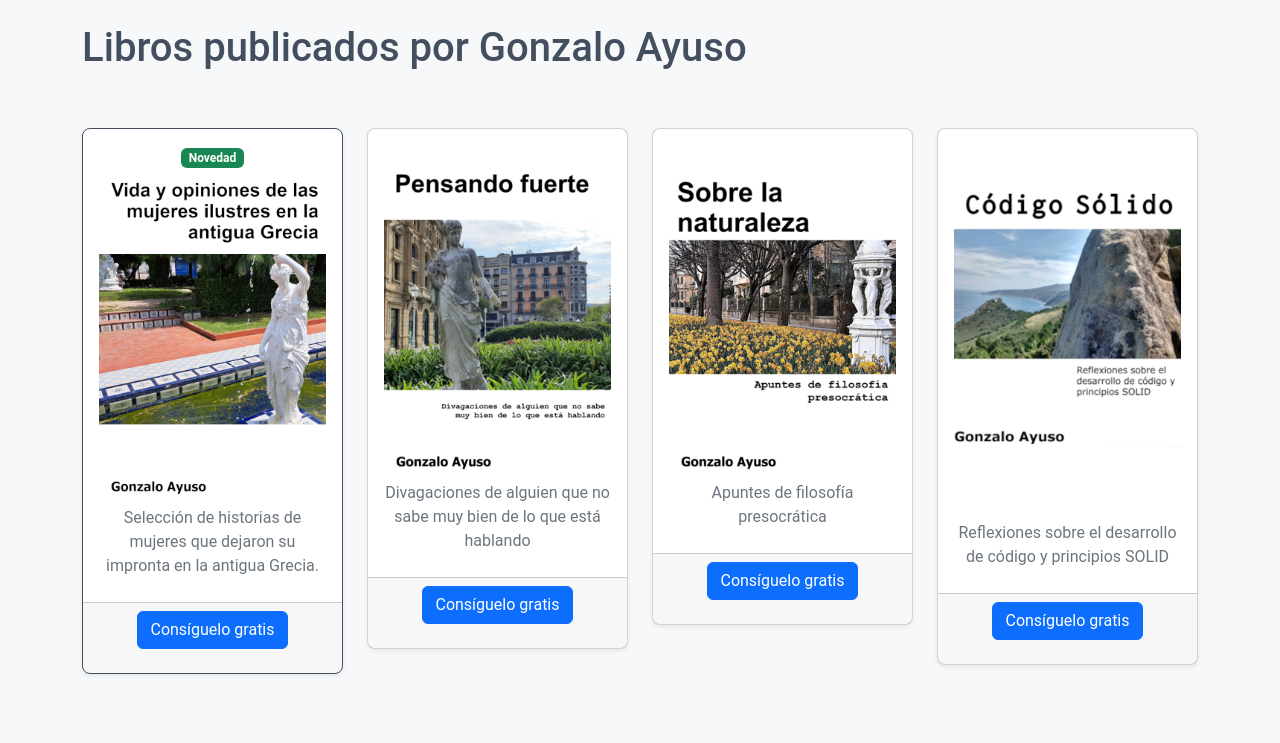
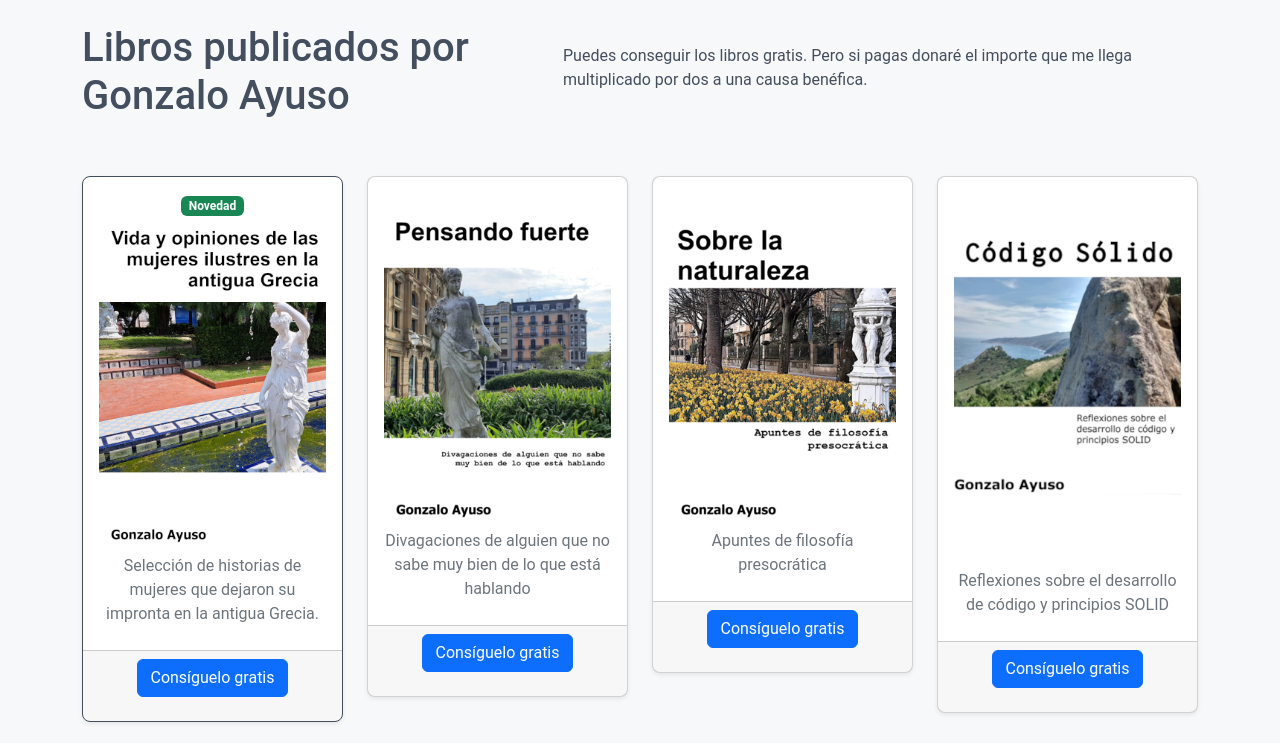
Before and after one commit to gonzalo123/libros, a plain HTML site: page index.html in a window 1280 px wide. Shown: the top 743 px of the page. Drawn offline with nearby package versions, Linux system fonts and the light colour scheme.

Commit message:
Update index.html

```diff
--- a/index.html
+++ b/index.html
@@ -33,6 +33,7 @@
     <header>
         <div class="d-flex flex-column flex-md-row align-items-center pb-4 mb-4">
             <h1>Libros publicados por Gonzalo Ayuso</h1>
+            <p>Puedes conseguir los libros gratis. Pero si pagas donaré el importe que me llega multiplicado por dos a una causa benéfica.</p>
         </div>
     </header>
     <main>
```
